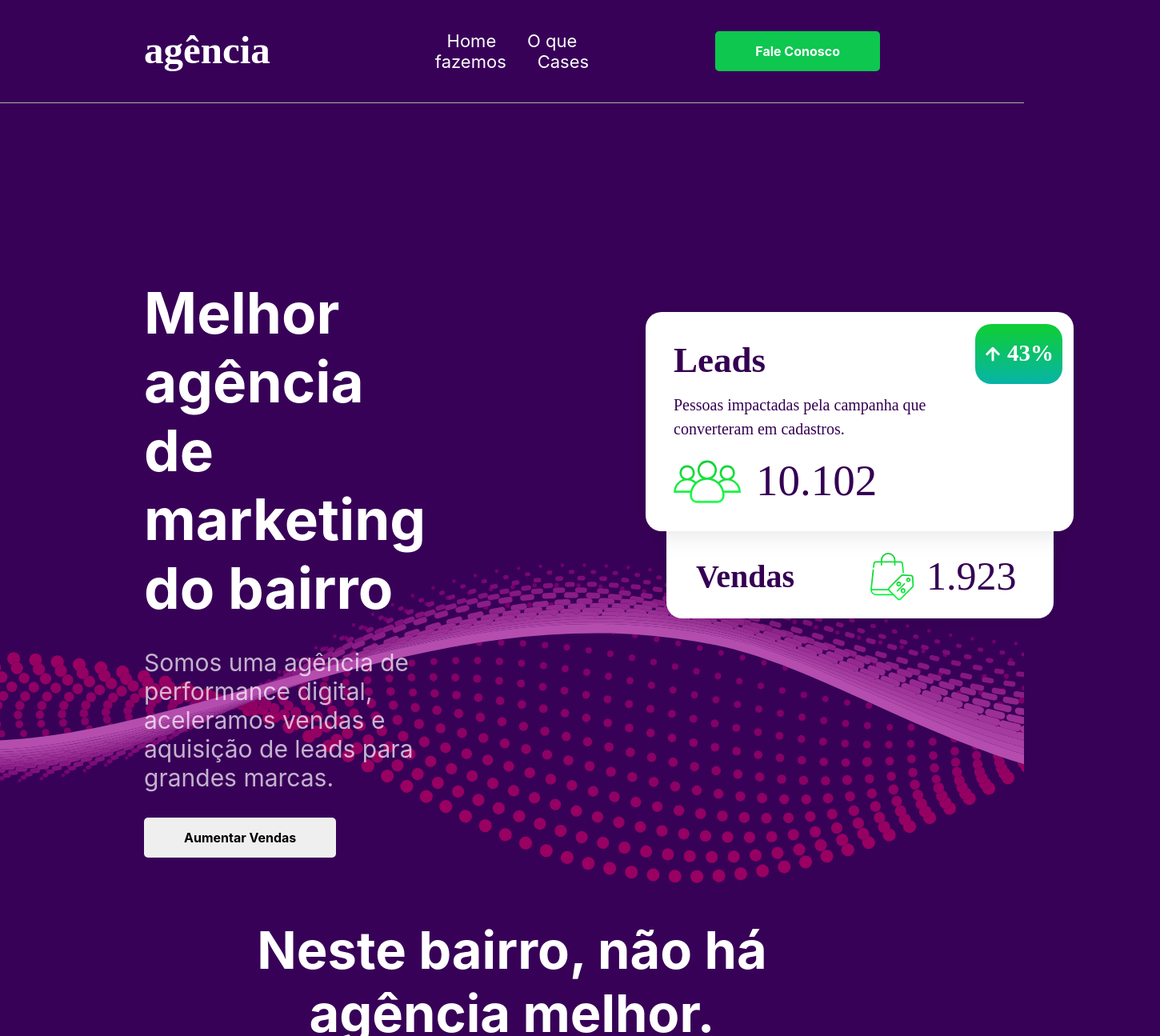
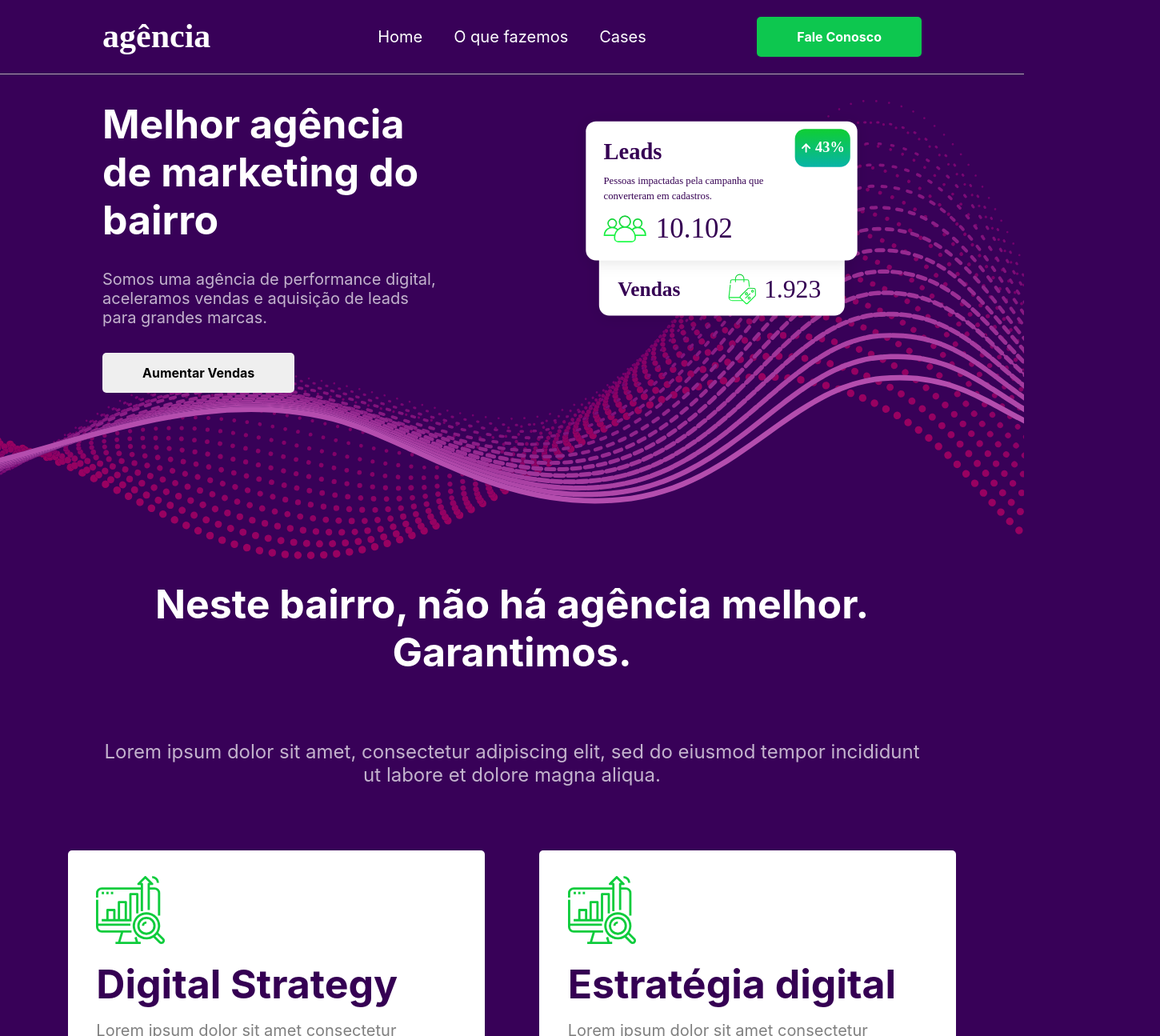
Before and after one commit to cauakse/landing-page, a Next.js app: page / in a window 1280 px wide. Shown: the top 1295 px of the page at 80% size, 1450 px wide, since content can reach past the window. Built offline with nearby package versions, Linux system fonts and the light colour scheme.

Commit message:
Adicionei toda a responsividade

```diff
--- a/components/contato/contato.module.scss
+++ b/components/contato/contato.module.scss
@@ -12,6 +12,14 @@
     background-image: url("../../public/images/fundo.svg");
     background-size: contain;
     background-repeat: no-repeat;
+    @include Pc{
+        margin-top: 5rem;
+    }
+    @include Tablet{
+        display: flex;
+        flex-flow: column;
+        margin-top: 5rem;
+    }
     @include Phone {
        display: flex;
        flex-flow: column;
@@ -21,28 +29,27 @@
 
 .texts{
     span{
-        font-size: 30px;
+        @include SubTittle;
         font-weight: 600;
         color: $green2-color;
-        @include Phone {
-            @include SubTittle;
-        }
+
+
+
     }
     h1{
         margin-top: 1rem;
-        font-size: 65px;
+        @include SizeTittle;
         font-weight: bold;
         margin-bottom: 3rem;
-        @include Phone {
-            @include SizeTittle;
-        }
+
+
     }
     p{
-        font-size: 30px;
+        @include SubTittle;
         font-weight: 300;
         opacity: 0.7;
         @include Phone {
-            @include SubTittle;
+
             margin-bottom: 3rem;
         }
     }
@@ -54,6 +61,13 @@
     width: 586px;
     border: 0.5px solid $grey3-color;
     border-radius: 10px;
+    @include Pc{
+        width: 500px;
+    }
+    @include Tablet{
+        width: 450px;
+        margin: 2rem auto;
+    }
     @include Phone {
         width: 250px;
         margin: 0 auto;
@@ -62,18 +76,23 @@
 
     h1{
         font-weight: bold;
-        font-size: 35px;
+        @include SizeTittle;
         color:$purple2-color;
         padding: 0;
         margin: 0;
         margin-bottom: 23px;
-        @include Phone {
-            @include SizeTittle
-        }
+
     }
     form{
         display: grid;
         gap: 23px;
+        @include Pc{
+            gap: 20px;
+        }
+
+        @include Tablet{
+            gap: 17px;
+        }
         @include Phone {
             gap: 13px;
         }
@@ -89,6 +108,10 @@
         line-height: 2rem;
         opacity: 0.7;
         color:$grey3-color;
+        @include Pc{
+            line-height: 2rem;
+            padding: 0 2rem
+        }
         @include Phone{
             @include SubTittle;
             line-height: normal;
--- a/components/features/features.module.scss
+++ b/components/features/features.module.scss
@@ -14,11 +14,18 @@
     h1{
         width: 900px;
         text-align: center;
-        font-size: 65px;
+        @include SizeTittle;
         font-weight: bold;
         margin-bottom: 5rem;
+
+        @include Tablet{
+
+            width: auto;
+            margin-bottom: 3rem;
+            margin-top:10rem;
+        }
         @include Phone{
-            @include SizeTittle;
+
             width: auto;
             margin-bottom: 2rem;
         }
@@ -29,6 +36,13 @@
         font-size: 30px;
         opacity: 0.7;
         margin-bottom: 5rem;
+        @include Pc{
+            width: auto;
+            font-size: 24px;
+        }
+        @include Tablet{
+            width: auto;
+        }
         @include Phone{
             @include SubTittle;
             width: auto;
@@ -42,6 +56,8 @@
    display: grid;
    grid-template-columns: repeat(2,1fr);
    gap: 68px;
+
+
    @include Phone{
     grid-template-columns: 1fr;
    }
@@ -49,33 +65,40 @@
 
 .feature{
     width: 509px;
-    height: 347px;
+    height: auto;
     border-radius: 5px;
     padding: 32px 35.67px;
     background-color: $white-color;
+    @include Pc{
+        width: 450px;
+        height: auto;
+    }
+    @include Tablet{
+        width: auto;
+        height: auto;
+    }
     @include Phone {
         width: auto;
         height: auto;
     }
     h1{
         font-weight: bold;
-        font-size: 41px;
         color: $purple2-color;
         width: auto;
         text-align: left;
         margin-top: 1rem;
         margin-bottom: 1rem;
-        @include Phone {
-            @include SizeTittle;
-        }
+
+        @include SizeTittle;
+
     }
     p{
-        font-size: 22px;
+
         color: $grey2-color;
         width: auto;
         text-align: left;
-        @include Phone {
-            @include SubTittle;
-        }
+
+        @include SubTittle;
+
     }
 }
--- a/components/features/index.jsx
+++ b/components/features/index.jsx
@@ -5,8 +5,8 @@ import Image from "next/image"
 export default function Features() {
     return (
         <div className={style.container}>
-            <h1>Neste bairro, não há agência melhor. Garantimos.</h1>
-            <p>Lorem ipsum dolor sit amet, consectetur adipiscing elit, sed do eiusmod tempor incididunt ut labore et dolore magna aliqua.</p>
+            <h1 className={style.firstTittle}>Neste bairro, não há agência melhor. Garantimos.</h1>
+            <p className={style.secondTittle}>Lorem ipsum dolor sit amet, consectetur adipiscing elit, sed do eiusmod tempor incididunt ut labore et dolore magna aliqua.</p>
 
             <div className={style.features}>
                 <div className={style.feature}>
--- a/components/footer/footer.module.scss
+++ b/components/footer/footer.module.scss
@@ -7,9 +7,28 @@
 .container{
     @include Padding;
     padding-top: 72px;
+    margin-top: 4rem;
     background-color: $purple3-color;
     display: grid;
     grid-template-columns: repeat(4,1fr);
+    @include Pc{
+        padding-top: 2rem;
+        margin-top: 4rem;
+        grid-template-columns: repeat(3,1fr);
+        grid-template-areas:
+        "item1 item1 item1"
+        "item2 item3 item4"
+        "item5 item5 item5";
+        .collum1{
+            text-align: center;
+        }
+    }
+    @include Tablet{
+        padding-top: 2rem;
+        margin-top: 4rem;
+        display: flex;
+        flex-flow: column;
+    }
     @include Phone {
         display: flex;
         flex-flow: column;
@@ -26,24 +45,20 @@
     }
 
     h1{
-        font-size: 24px;
+
         color:$green2-color;
-        @include Phone {
+
             @include SubTittle;
-        }
+
     }
     p{
-        font-size: 22px;
-        @include Phone {
             @include SubTittle;
-        }
+
     }
     .tittle{
-        font-size: 29px;
         color: $white-color;
-        @include Phone {
-            @include SizeTittle;
-        }
+         @include SizeTittle;
+
     }
 }
 
@@ -54,9 +69,11 @@
     opacity: 0.7;
     color: $grey3-color;
     padding: 3rem;
-    @include Phone{
-        @include SubTittle;
+    @include SubTittle;
+    @include Pc{
+        padding: 1rem;
     }
+
 }
 
 .icons{
@@ -78,8 +95,33 @@
     text-align: end;
 }
 .img{
+    @include Pc{
+        width: 150px;
+        height: 60px;
+    }
+
+    @include Tablet{
+        width: 150px;
+        height: 60px;
+    }
     @include Phone {
         width: 100px;
         height: 35px;
     }
 }
+.collum{
+    padding: 0px;
+}
+
+.collum1{
+    grid-area: item1;
+}
+.collum2{
+    grid-area: item2;
+}
+.collum3{
+    grid-area: item3;
+}
+.collum4{
+    grid-area: item4;
+}
--- a/components/header/header.module.scss
+++ b/components/header/header.module.scss
@@ -1,6 +1,7 @@
 @import "../../styles/mixins/color.scss";
 @import "../../styles/mixins/padding.scss";
 @import "../../styles/mixins/responsive.scss";
+@import "../../styles/mixins/fonts.scss";
 
 .container{
     @include Padding;
@@ -13,6 +14,17 @@
     align-items: center;
     justify-content: space-between;
     color: $white-color;
+    @include Pc{
+        grid-template-columns: repeat(4,1fr);
+        padding-top: 1rem;
+        padding-bottom: 1rem;
+    }
+
+    @include Tablet{
+        grid-template-columns: repeat(2,1fr);
+        padding-top: 1rem;
+        padding-bottom: 1rem;
+    }
     @include Phone{
         grid-template-columns: repeat(2,1fr);
         padding-top: 1rem;
@@ -21,6 +33,17 @@
 
 }
 .logotipo{
+
+    @include Pc{
+        width: 150px;
+        height: 60px;
+    }
+
+    @include Tablet{
+        width: 150px;
+        height: 60px;
+    }
+
     @include Phone{
         width: 100px;
         height: 35px;
@@ -30,13 +53,25 @@
 
 .menu{
     text-align: center;
-    font-size: 22px;
+
     a{
+        @include SubTittle;
         color: $white-color;
     }
     a+a{
+        @include SubTittle;
         padding-left: 38.9px;
     }
+
+    @include Pc{
+        grid-column-start: 2;
+        grid-column-end: 4;
+    }
+
+    @include Tablet{
+        display: none;
+    }
+
 
     @include Phone{
         display: none;
--- a/components/welcome/welcome.module.scss
+++ b/components/welcome/welcome.module.scss
@@ -11,6 +11,20 @@
     background-size: cover;
     background-repeat: no-repeat;
     gap: 230px;
+    @include Pc{
+        height: 75vh;
+        margin-top: 2rem;
+        gap: 100px;
+        background-position: center;
+    }
+    @include Tablet{
+        grid-template-columns: 1fr;
+        grid-template-rows: max-content;
+        gap:30px;
+        background-position: center;
+
+        height: 600px
+    }
     @include Phone{
         grid-template-columns: 1fr;
         grid-template-rows: max-content;
@@ -18,6 +32,9 @@
         background-position: center;
         background-size: contain;
         height: 600px
+    }
+    h1{
+        @include SizeTittle;
     }
 }
 
@@ -41,6 +58,17 @@
 .image{
     text-align: end;
     margin: 0 auto;
+    @include Pc{
+        width: 500px;
+        height: 300px;
+    }
+    @include Tablet{
+        text-align: center;
+        width: 600px;
+        height: 400px;
+        grid-column: 1;
+        grid-row: 1;
+    }
     @include Phone{
         text-align: center;
         width: 300px;
--- a/styles/mixins/fonts.scss
+++ b/styles/mixins/fonts.scss
@@ -4,6 +4,12 @@
     font-size: 71px;
     @include Phone{
         font-size: 35px;
+    }
+    @include Pc{
+        font-size: 50px;
+    }
+    @include Tablet{
+        font-size: 40px;
     }
 }
 
@@ -12,4 +18,10 @@
     @include Phone {
         font-size: 15px;
     }
+    @include Pc{
+        font-size: 20px;
+    }
+    @include Tablet{
+        font-size: 20px;
+    }
 }
--- a/styles/mixins/padding.scss
+++ b/styles/mixins/padding.scss
@@ -2,6 +2,12 @@
 
 @mixin Padding{
     padding: 0 11.25rem;
+    @include Pc{
+        padding: 0 8rem;
+    }
+    @include Tablet{
+        padding: 0px 4rem;
+    }
     @include Phone{
         padding: 0px 1rem;
     }
--- a/styles/mixins/responsive.scss
+++ b/styles/mixins/responsive.scss
@@ -5,8 +5,14 @@
     }
 }
 
-@mixin Tablet{
-    @media screen and (max-width:1200px){
+@mixin Pc{
+    @media screen and (min-width:1200px) and (max-width:1700px){
         @content;
     }
 }
+
+@mixin Tablet{
+    @media screen and (min-width:600px) and (max-width:1200px){
+        @content;
+    }
+}
```
Also changed, not shown: components/footer/index.jsx (+9 -8 lines).
